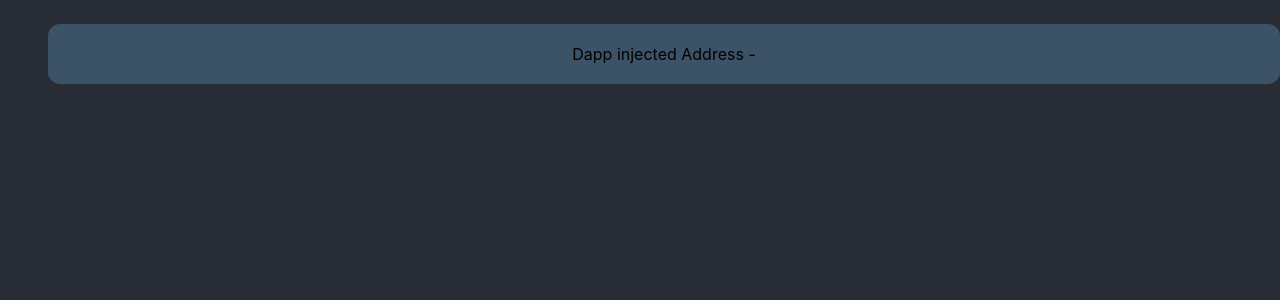
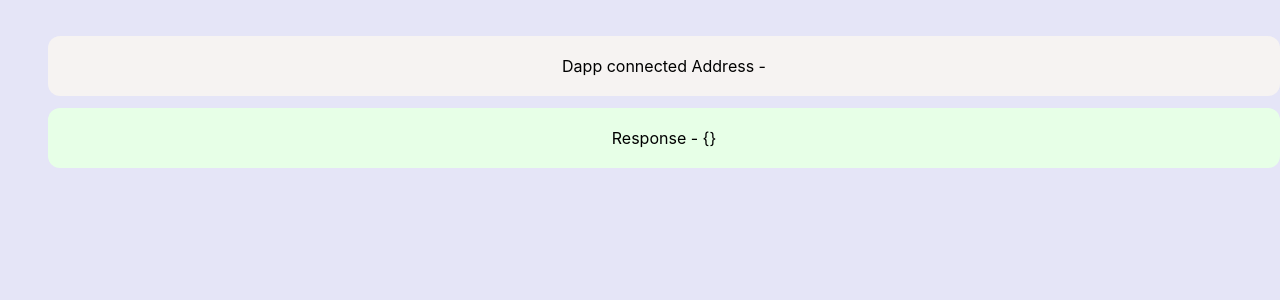
Before and after one commit to earthc6/demo, a React (Create React App) app: page / in a window 1280 px wide. Shown: the top 300 px of the page. Built offline with nearby package versions, Linux system fonts and the light colour scheme.

Commit message:
Add sample single and bulk sign message

```diff
--- a/src/App.module.scss
+++ b/src/App.module.scss
@@ -4,6 +4,9 @@
   height: 100vh;
   background-color: #282c34;
   padding: 24px;
+  background-color: #e5e5f7;
+  background-image: radial-gradient(#444cf7 0.5px, #e5e5f7 0.5px);
+  background-size: 10px 10px;
 }
 
 .cardcont {
@@ -11,16 +14,16 @@
   align-items: center;
   /* justify-content: center; */
   flex-direction: column;
-  background: linear-gradient(0deg, #3c5367, #3c5367),
-    linear-gradient(
-      206.09deg,
-      rgba(255, 255, 255, 0.12) 6.74%,
-      rgba(255, 255, 255, 0.06) 39.61%
-    );
+  background: #f9f6f1d4;
   backdrop-filter: blur(10px);
   /* Note: backdrop-filter has minimal browser support */
   border-radius: 12px;
 
   padding: 20px;
-  margin: 0 24px;
+  margin: 12px 24px;
 }
+
+.code {
+  padding: 12px;
+  word-break: break-all;
+}
--- a/src/App.tsx
+++ b/src/App.tsx
@@ -1,10 +1,12 @@
 import styles from "./App.module.scss";
 import React, { useEffect, useState } from 'react';
 
-
+export interface keyable {
+  [key: string]: any;
+}
 declare global {
   interface Window {
-    earth: unknown;
+    earth: keyable;
     ic: any;
   }
 }
@@ -25,6 +27,8 @@ const getEarth = () => {
 function App() {
 
   const [selectedAccountText, setSelectedAccountText] = useState<string>();
+  const [response, setSelectedResponse] = useState<keyable>({});
+
   useEffect(() => {
 
     const handleEarthEnable = async () => {
@@ -46,32 +50,66 @@ function App() {
 
       });
 
-      console.log(window.earth);
-      // console.log(window.initWeb3);
 
-      /*     window.earth.enable().then((account) => {
-              console.log("Successfully connected to Earth wallet.🌍", account);
-              // onConnect();
-            })
-            .catch((err) => {
-              console.error(err);
-            });
-       */
     };
 
 
     handleEarthEnable();
   }, []);
 
+  const callSignMessage = async () => {
+    try {
+      let response = await window.earth.signMessage({
+        canisterId: 'ury7f-eqaaa-aaaab-qadlq-cai',
+        method: 'say',
+        args: 'hello'
+      });
+      setSelectedResponse(response)
+    } catch (error) {
+
+    }
+  }
+  const callSignMessageBatch = async () => {
+    try {
+      let response = await window.earth.signMessage([{
+        canisterId: 'ury7f-eqaaa-aaaab-qadlq-cai',
+        method: 'say',
+        args: 'hello'
+      }, { canisterId: 'tde7l-3qaaa-aaaah-qansa-cai', method: 'availableCycles' }]);
+      setSelectedResponse(response)
+    } catch (error) {
+
+    }
+  }
+
+  const stringifyWithBigInt = (obj: keyable) =>
+    JSON.stringify(obj, (_, value) =>
+      typeof value === 'bigint' ? value.toString() : value
+    );
+
   return (
     <div className={styles.app}>
       <div className={styles.cardcont}>
-
-
-        Dapp injected Address - {selectedAccountText}
-
-
-
+        Dapp connected Address - {selectedAccountText}
+      </div>
+      {selectedAccountText && <div>
+        <div
+          className={styles.cardcont}
+        >
+          <code className={styles.code}>{callSignMessage.toString()}</code>
+          <button onClick={callSignMessage}>Call Single Sign Message</button>
+        </div>
+        <div
+          className={styles.cardcont}
+        >
+          <code className={styles.code}>{callSignMessageBatch.toString()}</code>
+          <button onClick={callSignMessageBatch}>Call Batch Sign Message</button>
+        </div>
+      </div>}
+      <div
+        style={{ background: '#e7ffe7' }}
+        className={styles.cardcont}>
+        Response - {stringifyWithBigInt(response)}
       </div>
     </div>
 
```
